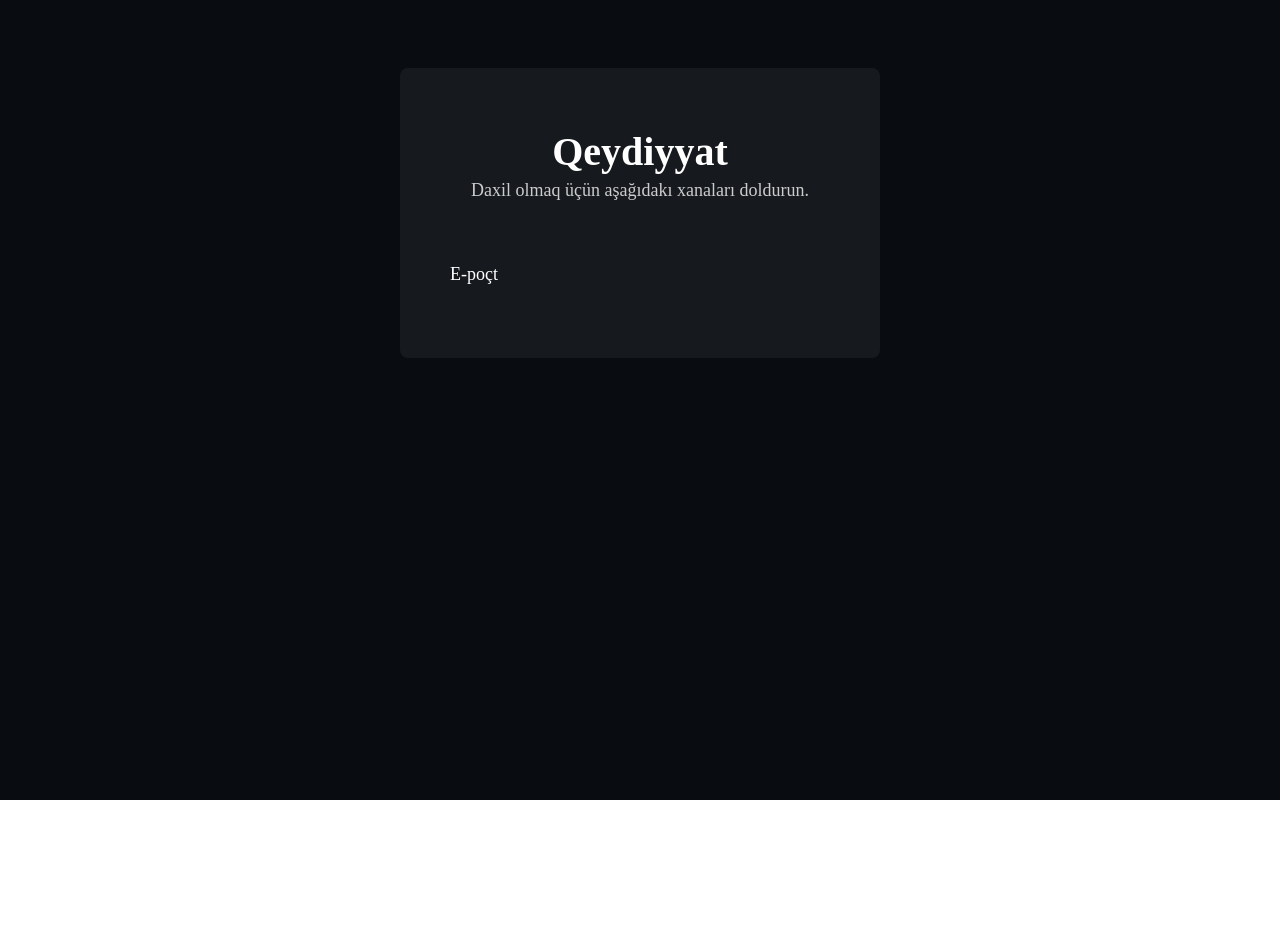
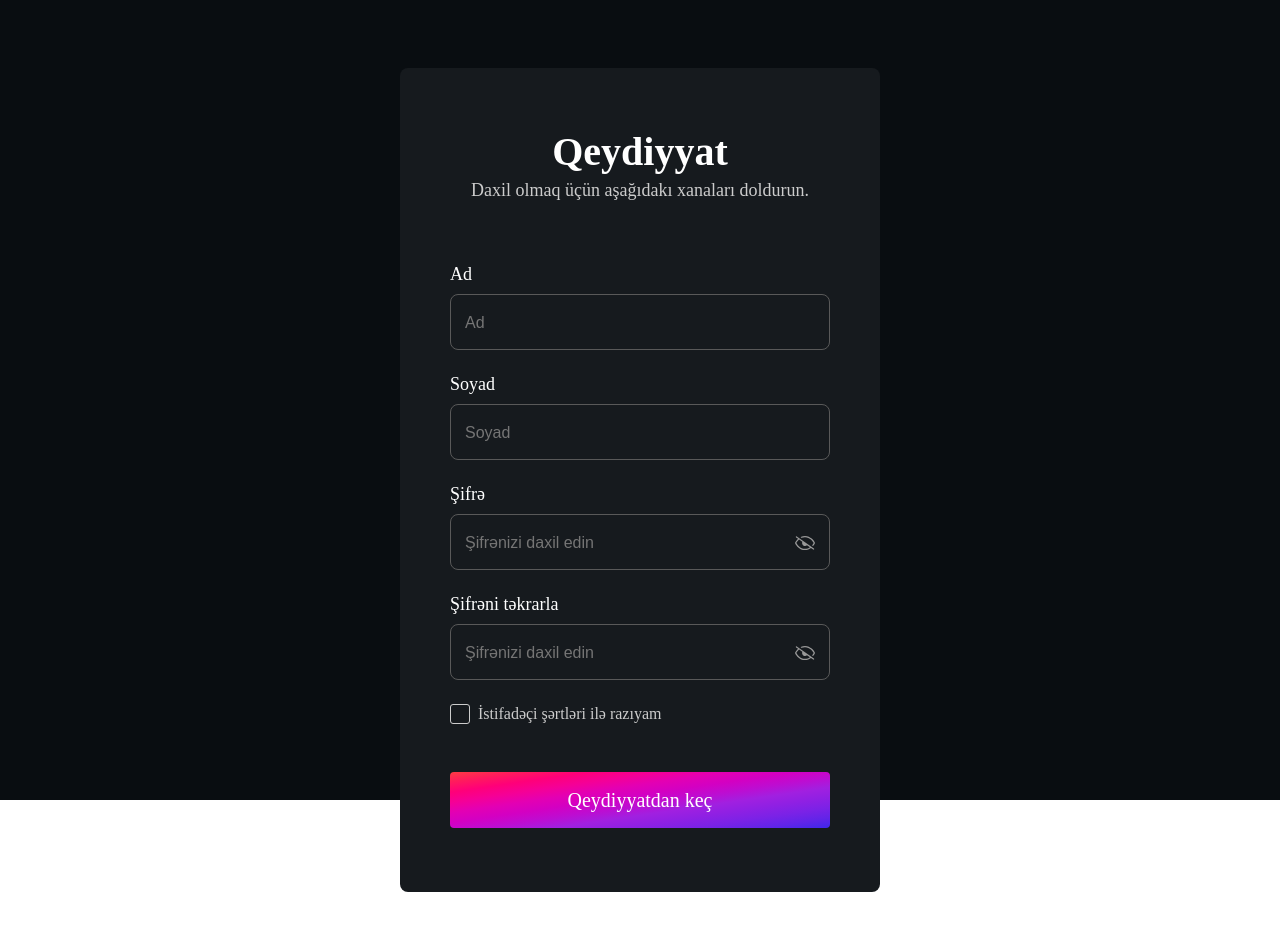
Before and after one commit to nigaraliyevas/TechEvo, a React (Vite) app: page / in a window 1280 px wide. Both pictures are taken after a click on the element "Davam et". Shown: the top 930 px of the page. Before the commit the page ends 800 px from the top, so only its background shows below. Built offline with nearby package versions, Linux system fonts and the light colour scheme; the HTML template or start-up script is replaced by a standard one.

Commit message:
second page ui ready

```diff
--- a/src/pages/RegisterPage/RegisterPage2.jsx
+++ b/src/pages/RegisterPage/RegisterPage2.jsx
@@ -1,12 +1,82 @@
 import React from "react";
 import styles from "./RegisterPage2.module.scss";
-
+import passwordIcon from '../../public/images/Register/PasswordIcon.svg'
 export default function RegisterPage2() {
     return (
         <div className={styles.innerCont}>
             <div className={styles.topText}>Qeydiyyat</div>
             <div className={styles.infoText}>Daxil olmaq üçün aşağıdakı xanaları doldurun.</div>
-            <div className={styles.emailText}>E-poçt</div>
+            <div className={styles.register2Container}>
+                <div>
+                    <div className={styles.subHeader}>Ad</div>
+                    <div className={styles.inputContainer}>
+                        <input
+                            className={styles.innerInput}
+                            type="text"
+                            placeholder="Ad"
+                        />
+                    </div>
+                </div>
+
+                <div>
+                    <div className={styles.subHeader}>Soyad</div>
+                    <div className={styles.inputContainer}>
+                        <input
+                            className={styles.innerInput}
+                            type="text"
+                            placeholder="Soyad"
+                        />
+                    </div>
+                </div>
+
+                <div>
+                    <div className={styles.subHeader}>Şifrə</div>
+                    <div className={styles.inputContainer}>
+                        <input
+                            className={styles.innerInput}
+                            type="text"
+                            placeholder="Şifrənizi daxil edin"
+                        />
+                        <div className={styles.icon}>
+                            <img
+                                className={styles.iconImage}
+                                src={passwordIcon}
+                                alt="ClosedEyeIcon" />
+                        </div>
+                    </div>
+                </div>
+
+                <div>
+                    <div className={styles.subHeader}>Şifrəni təkrarla</div>
+                    <div className={styles.inputContainer}>
+                        <input
+                            className={styles.innerInput}
+                            type="text"
+                            placeholder="Şifrənizi daxil edin"
+                        />
+                        <div className={styles.icon}>
+                            <img
+                                className={styles.iconImage}
+                                src={passwordIcon}
+                                alt="ClosedEyeIcon" />
+                        </div>
+                    </div>
+                </div>
+            </div>
+            <div className={styles.agreementBox}>
+                <div className={styles.checkBoxContainer}>
+                    <input
+                        className={styles.checkBoxInput}
+                        type="checkbox" />
+                    <span
+                        className={styles.customCheckmark}>
+                    </span>
+                </div>
+                <div>İstifadəçi şərtləri ilə razıyam</div>
+            </div>
+            <div className={styles.btnGradient}>
+                Qeydiyyatdan keç
+            </div>
         </div>
     )
 }
--- a/src/pages/RegisterPage/RegisterPage2.module.scss
+++ b/src/pages/RegisterPage/RegisterPage2.module.scss
@@ -26,10 +26,125 @@
     margin-bottom: 56px;
 }
 
-.emailText {
+.register2Container {
+    display: flex;
+    flex-direction: column;
+    gap: 20px;
+    margin-bottom: 24px;
+}
+.subHeader {
     color: #FFFFFF;
     font-weight: 500;
     font-size: 18px;
     line-height: 28px;
     margin-bottom: 6px;
 }
+.inputContainer {
+    width: 100%;
+    border: 1px solid #595959;
+    border-radius: 8px;
+    padding: 18px 14px;
+    height: 56px;
+    position: relative;
+
+    .innerInput {
+        width: 100%;
+        border: none;
+        background: transparent;
+        color: #999999;
+        font-weight: 400;
+        font-size: 16px;
+        line-height: 20px;
+        outline: none;
+    }
+
+    &::placeholder {
+        color: 999999;
+        opacity: 1;
+        font-size: 16px;
+        line-height: 20px;
+    }
+}
+.icon {
+    width: 20px;
+    height: 20px;
+    position: absolute;
+    top: 18px;
+    right: 14px;
+    cursor: pointer;
+
+    .iconImage {
+        width: 100%;
+        height: 100%;
+        object-fit: cover;
+    }
+}
+.agreementBox {
+    display: flex;
+    align-items: center;
+    gap: 8px;
+    color: #CCCCCC;
+    font-size: 16px;
+    line-height: 20px;
+    margin-bottom: 48px;
+}
+.checkBoxContainer {
+    width: 20px;
+    height: 20px;
+    position: relative;
+}
+.checkBoxInput {
+    width: 100%;
+    height: 100%;
+    position: absolute;
+    opacity: 0;
+    cursor: pointer;
+}
+.customCheckmark {
+    width: 100%;
+    height: 100%;
+    background-color: transparent;
+    border: 1px solid #CCCCCC;
+    display: inline-block;
+    border-radius: 3px;
+    transition: background-color 0.1s;
+}
+.checkBoxInput:checked + .customCheckmark {
+    background-color: #00a56b;
+    border-color: #00a56b;
+}
+.checkBoxInput:checked + .customCheckmark::after {
+    content: '';
+    position: absolute;
+    top: 2px;
+    left: 6px;
+    width: 5px;
+    height: 10px;
+    border: solid #FFFFFF;
+    border-width: 0 2px 2px 0;
+    transform: rotate(45deg);
+}
+.btnGradient {
+    background-image: linear-gradient(to
+        right bottom,
+        #fd3c43,
+        #ff1b5d,
+        #ff0079,
+        #f50096,
+        #e300b3,
+        #d300c2,
+        #bd0dd1,
+        #a120e0,
+        #8f20e3,
+        #7b22e6,
+        #6224e8,
+        #3f27eb);
+    color: #FFFFFF;
+    font-size: 20px;
+    font-weight: 500;
+    line-height: 28px;
+    text-align: center;
+    border-radius: 4px;
+    padding: 14px 80px;
+    cursor: pointer;
+}
```
Also changed, not shown: src/public/images/Register/PasswordIcon.svg (added).
